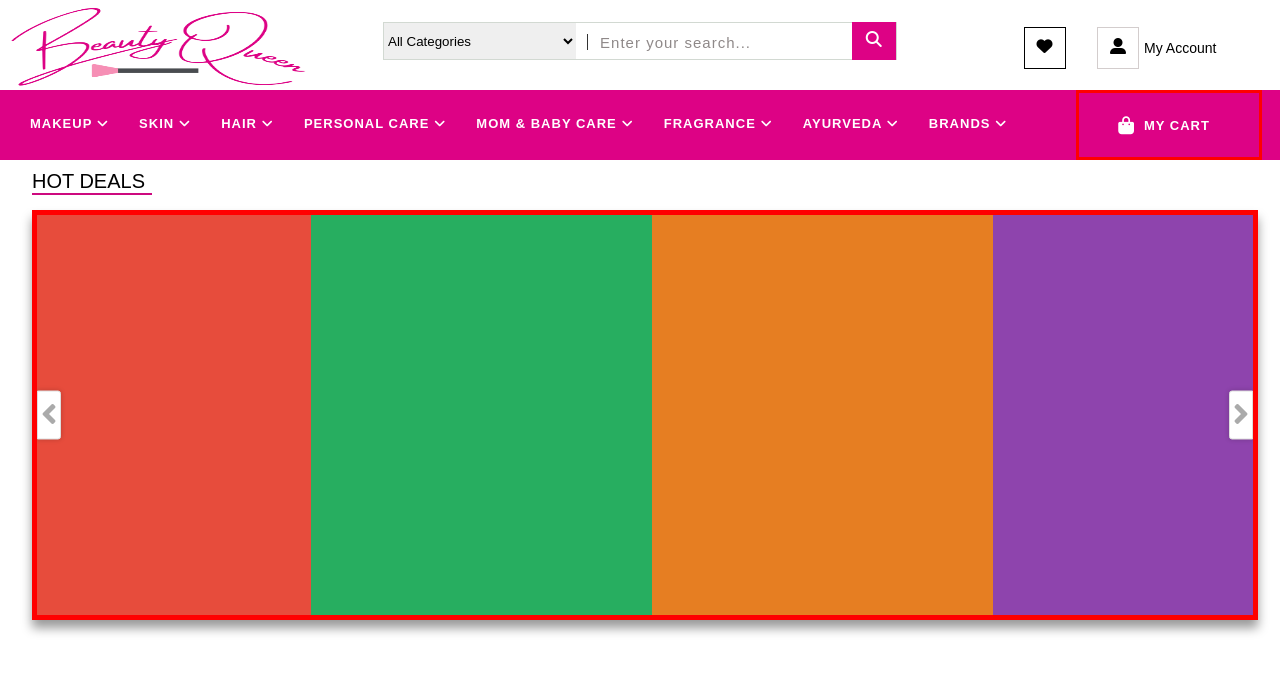
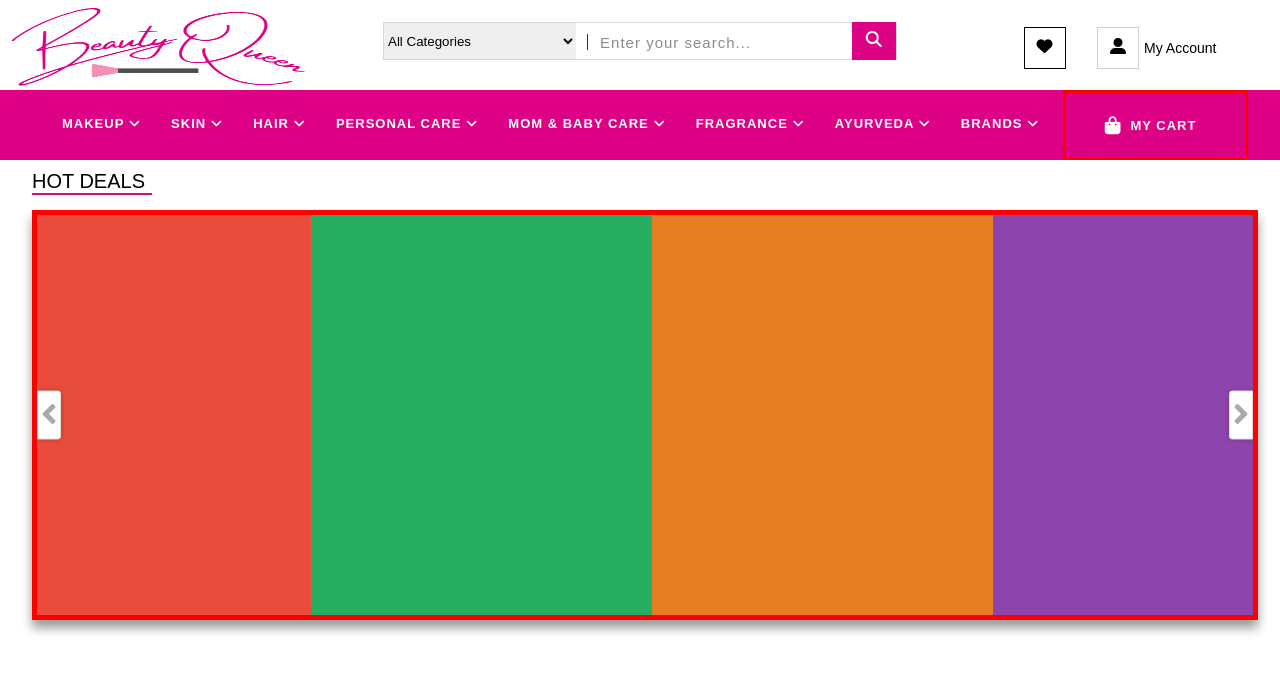
Before and after one commit to Anandkr21/Beauty-Bebo-Clone, a plain HTML site: page frontend/index.html in a window 1280 px wide. Shown: the top 673 px of the page. Drawn offline with Linux system fonts and the light colour scheme.

Commit message:
working in day-4

```diff
--- a/frontend/index.html
+++ b/frontend/index.html
@@ -69,7 +69,7 @@
 
 
     <!-------------------------------------- Navigation ------------------------------>
-
+<div class="navigation">
     <div class="Dropdown-navigation">
         <div class="header">
             <div class="hamburger">
@@ -400,7 +400,7 @@
             <span class="price"></span>
         </div>
     </div>
-
+</div>
     <!----------------------------------------------- Hot Deals ----------------------->
     <div class="slider-container">
         <h3 class="hot-deals">hot deals</h3>
@@ -548,9 +548,11 @@
             <div class="newslater">
                 <h3 class="signup">Signup For Newsletter</h3>
                 <div class="signupbox">
-                    <input type="text" placeholder="Signup for newslater" >
+                    <input type="text" placeholder="Signup for newslater">
                 </div>
-                <div class="subscribe"><h3>Subscribe</h3></div>
+                <div class="subscribe">
+                    <h3>Subscribe</h3>
+                </div>
             </div>
         </div>
     </footer>
--- a/frontend/styles/index.css
+++ b/frontend/styles/index.css
@@ -90,13 +90,14 @@ input[type=text] {
     text-align: center;
     width: 22%;
     height: 108%;
+    cursor: pointer;
     background-color: #dd0285;
 }
 
 .search-icon i {
     margin: 9px;
     color: white;
-    cursor: pointer;
+
 }
 
 
@@ -155,12 +156,20 @@ input[type=text] {
 }
 
 /***************************** Navigation **********************************/
-
+.navigation{
+  position: sticky;
+  width: 100%;
+  top: 0;
+  z-index: 1;
+  height: 70px;
+  background-color: #dd0285;
+}
 .Dropdown-navigation {
     position: sticky;
     top: 0;
     z-index: 1;
-    width: 100%;
+    width: 95%;
+    margin: auto;
     height: 70px;
     background-color: #dd0285;
     display: flex;
@@ -204,14 +213,7 @@ nav .dropdown button:hover{
   background-color: #cd097f;
 }
 
-/* .header {
-  display: none;
-} */
 
-
-/* body {
-  position: relative;
-} */
 .content {
   display: none;
   position: absolute;
```
